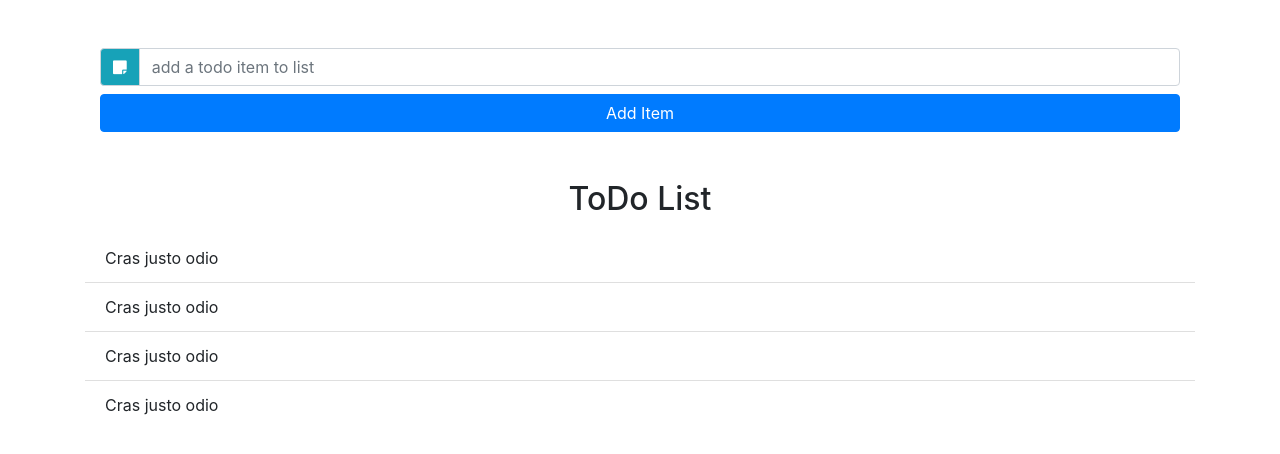
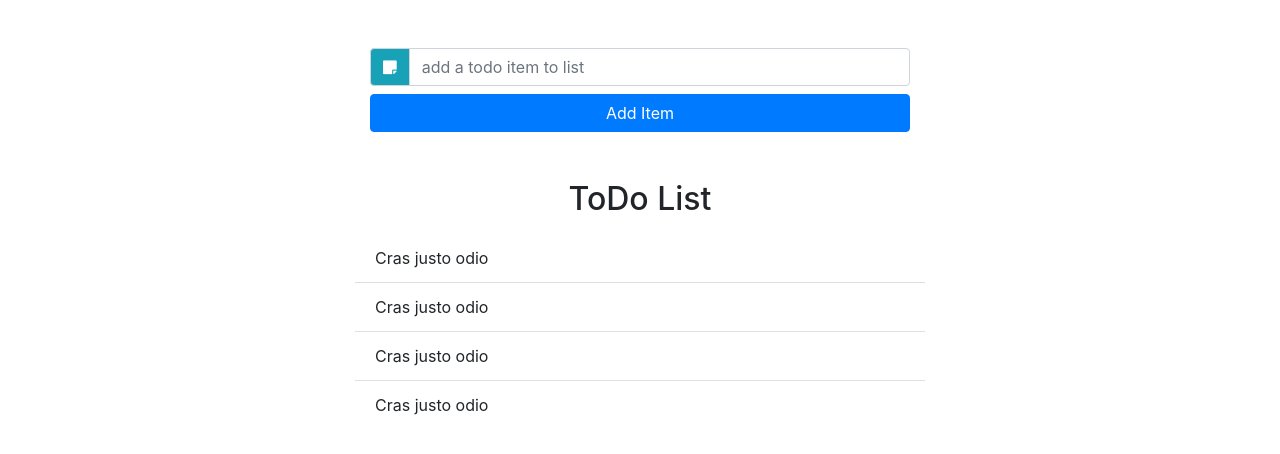
Before and after one commit to bvdizon/react-project-todo-list, a React (Create React App) app: page / in a window 1280 px wide. Shown: the top 454 px of the page. Built offline with nearby package versions, Linux system fonts and the light colour scheme.

Commit message:
set max width

```diff
--- a/src/App.js
+++ b/src/App.js
@@ -8,7 +8,7 @@ export default class App extends Component {
   render() {
 
     return (
-      <section className="container">
+      <section className="container" style={{maxWidth: '600px', margin: '0 auto'}}>
         <TodoInput />
         <h2 className="mt-5 mb-3 text-center">ToDo List</h2>
         <TodoList />
```
Also changed, not shown: 1 other file (tests, documents, lock files or other folders).
